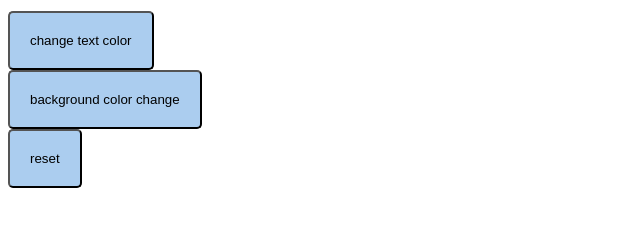
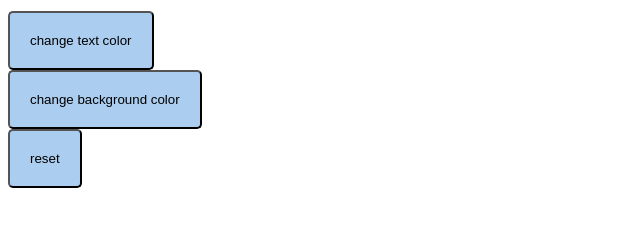
Before and after one commit to chineu364/platgame, a plain HTML site: page index.html in a window 1280 px wide. Both pictures are taken after a click on the button "option". Shown: the part 245-485 px from the top of the page, 0-640 px from the left. Drawn offline with nearby package versions, Linux system fonts and the light colour scheme.

Commit message:
grammar change 2

```diff
--- a/index.html
+++ b/index.html
@@ -28,7 +28,7 @@
         <h3 class="option optiontext" id='pasttime'>you spend NaN years in this reset</h3>
         <h3 class="option optiontext" id='playtime'>you have played for NaN years</h3>
         <button class="option button" onclick="changeColor();">change text color</button>
-        <button class="option button" onclick="backgroundchangeColor();">background color change</button>
+        <button class="option button" onclick="backgroundchangeColor();">change background color</button>
         <button class="option button" onclick="reset();">reset</button>
     </div>
     <div>
```
